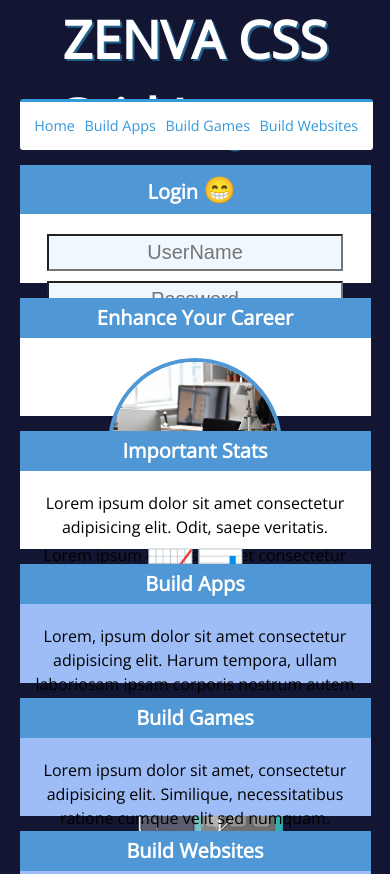
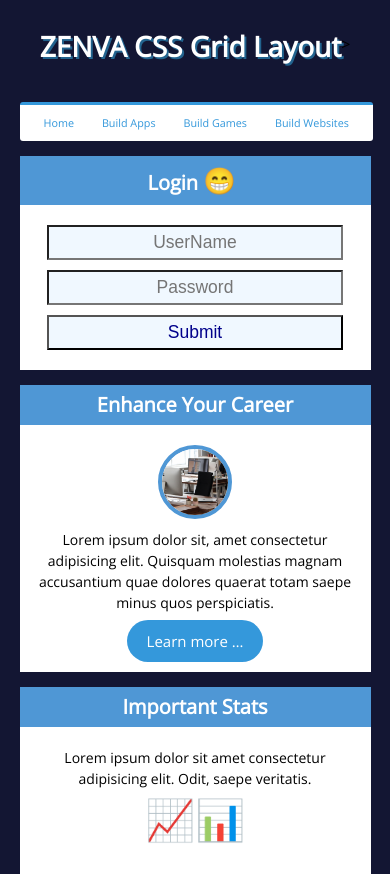
Before and after one commit to HabaresHabaras/zenvaResponsiveWebDesign, a plain HTML site: page cssGrid/zenva-css-grid2.html in a window 390 px wide. Shown: the top 874 px of the page. Drawn offline with nearby package versions, Linux system fonts and the light colour scheme.

Commit message:
Finished css responsive page, all styling complete, now fully responsive

```diff
--- a/cssGrid/styles2.css
+++ b/cssGrid/styles2.css
@@ -16,6 +16,7 @@ header {
 
 nav {
     grid-area: nav;
+    margin: 0 auto;
 }
 
 #login {
@@ -49,7 +50,7 @@ footer {
 }
 
 header h1 {
-    font-size: 3.25em;
+    font-size: 4em;
     text-align: center;
     color: white;
     margin-bottom: 20px;
@@ -95,6 +96,34 @@ header h1 {
     text-align: center;
 }
 
+input {
+    width: 85%;
+    color: darkblue;
+    background-color: aliceblue;
+    font-size: 1.25em;
+    padding: 5px;
+    margin-bottom: 10px;
+    text-align: center;
+}
+
+.sectionImg {
+    max-width: 100%;
+}
+.btn{
+    display:inline-block;
+    background: #3498db;
+    border-radius:28px;
+    color:white;
+    font-size:15px;
+    padding:10px 20px;
+    text-decoration:none;
+    margin-top:2%
+}
+
+.btn:hover{
+    background: #3cb0fd;
+}
+
 @media screen and (min-width:1100px) {
     main {
         width: 90%;
@@ -102,12 +131,26 @@ header h1 {
         display: grid;
         grid-template-columns: 1fr 1fr 1fr;
         /* rows must equal 100vh */
-        grid-template-rows: 10vh 4vh 38vh 38vh 10vh;
+        grid-template-rows: auto 4vh auto auto 10vh;
         grid-gap: 15px;
         margin: 0 auto;
     }
     #container {
-        grid-template-areas: "header header header" "nav nav nav" "login enhanceYourCareer importantStats" "buildApps buildGames buildWebsites" "footer footer footer"
+        grid-template-areas: "header header header"
+        "nav nav nav"
+        "login enhanceYourCareer importantStats"
+        "buildApps buildGames buildWebsites"
+        "footer footer footer"
+    }
+    .profile {
+        width: 60%;
+        border-radius: 50%;
+        margin-bottom: 5px;
+        border: 4px solid #4f97d5;
+    }
+    div{
+        border-bottom-left-radius: 20px;
+        border-bottom-right-radius: 20px;
     }
 }
 
@@ -118,12 +161,56 @@ header h1 {
         display: grid;
         grid-template-columns: 1fr 1fr;
         /* rows must equal 100vh */
-        grid-template-rows: 10vh 4vh 25vh 25vh 25vh;
+        grid-template-rows: auto 4vh auto auto auto 10vh;
         grid-gap: 15px;
         margin: 0 auto;
     }
     #container {
-        grid-template-areas: "header header" "nav nav" "login enhanceYourCareer" "importantStats buildApps" "buildGames buildWebsites" "footer footer"
+        grid-template-areas: "header header"
+         "nav nav"
+          "login enhanceYourCareer"
+           "importantStats buildApps"
+            "buildGames buildWebsites"
+            "footer footer"
+    }
+    section {
+        padding: 10px;
+        text-align: center;
+    }
+    .graphs {
+        font-size: 40px;
+        line-height: 1;
+        margin: 10px 0;
+        text-align: center;
+    }
+    .profile {
+        width: 50%;
+        border-radius: 50%;
+        margin-bottom: 5px;
+        border: 4px solid #4f97d5;
+    }
+    header {
+        display: flex;
+        align-items: center;
+        justify-content: center;
+    }
+    header h1 {
+        font-size: 2.5em;
+    }
+    section {
+        font-size: 14px;
+        padding: 10px;
+    }
+    .profile {
+        width: 20%;
+    }
+    .graphs{
+        font-size:90px;
+        margin: 3% 0 0;
+    }
+    div{
+        border-bottom-left-radius: 10px;
+        border-bottom-right-radius: 10px;
     }
 }
 
@@ -134,11 +221,34 @@ header h1 {
         display: grid;
         grid-template-columns: 1fr;
         /* rows must equal 100vh */
-        grid-template-rows: 10vh 6vh 14vh 14vh 14vh 14vh 14vh 14vh 5vh;
+        grid-template-rows: auto auto auto auto auto auto auto auto 20vh;
         grid-gap: 15px;
         margin: 0 auto;
     }
     #container {
         grid-template-areas: "header" "nav" "login" "enhanceYourCareer" "importantStats" "buildApps" "buildGames" "buildWebsites" "footer"
     }
+    header {
+        display: flex;
+        align-items: center;
+        justify-content: center;
+        margin-bottom: 0;
+    }
+    header h1 {
+        font-size: 1.75em;
+        padding-top: 25px;
+    }
+    nav {
+        margin-bottom: 0;
+    }
+    .options{
+        font-size: 12px;
+    }
+    footer{
+        margin-bottom:100px;
+    }
+    div{
+        border-bottom-left-radius: 0px;
+        border-bottom-right-radius: 0px;
+    }
 }
--- a/cssGrid/zenva-css-grid2.html
+++ b/cssGrid/zenva-css-grid2.html
@@ -9,16 +9,6 @@
     <title>Document</title>
     <link rel="stylesheet" href="styles2.css">
     <style>
-        input {
-            width: 85%;
-            color: darkblue;
-            background-color: aliceblue;
-            font-size: 1.25em;
-            padding: 5px;
-            margin-bottom: 10px;
-            text-align: center;
-        }
-
         section {
             padding: 10px;
             text-align: center;
@@ -31,15 +21,8 @@
             text-align: center;
         }
 
-        sectionImg {
-            max-width: 100%;
-        }
-
-        .profile {
-            width: 50%;
-            border-radius: 50%;
-            margin-bottom: 5px;
-            border: 4px solid #4f97d5;
+        .sectionImg {
+            max-width: 100px;
         }
     </style>
 </head>
```
